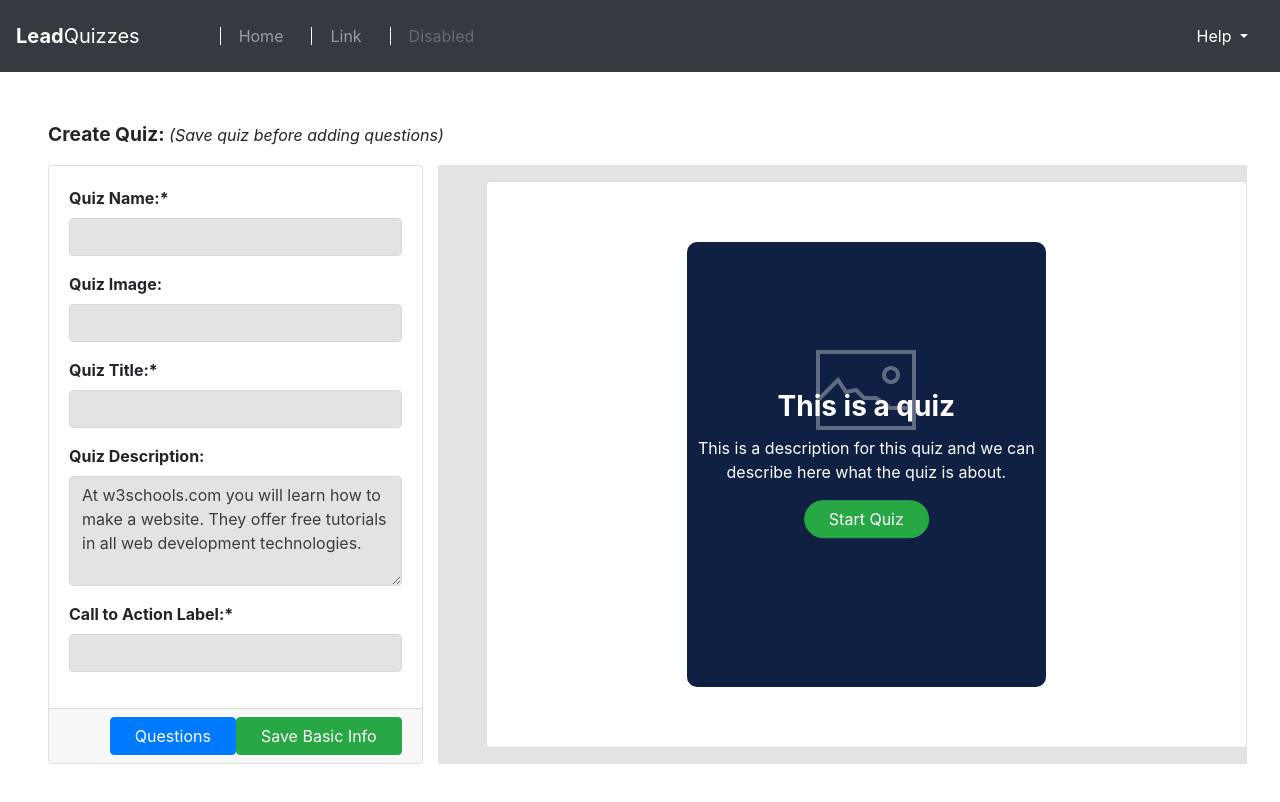
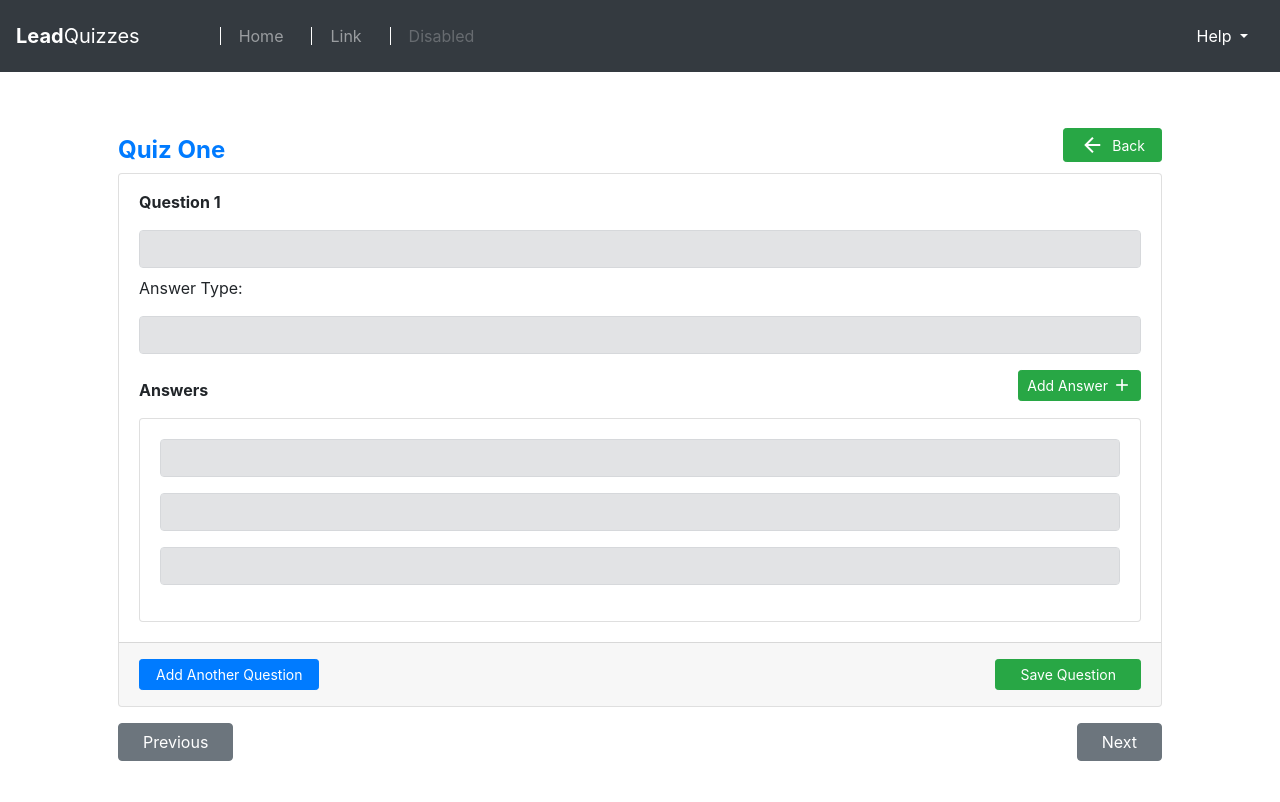
Before and after one commit to LennyDennis/assessment, an Angular app: page / in a window 1280 px wide. Shown: the top 802 px of the page. Built offline with nearby package versions, Linux system fonts and the light colour scheme.

Commit message:
Add add question designs

```diff
--- /dev/null
+++ b/src/app/add-question/add-question.component.css
@@ -0,0 +1,3 @@
+.tiny {
+    font-size: 20px;
+}
--- /dev/null
+++ b/src/app/add-question/add-question.component.html
@@ -0,0 +1,66 @@
+<div class="container p-5">
+
+    <a class="btn btn-success btn-sm px-3 d-flex align-items-center float-right mt-2">
+        <i class="material-icons mr-2 fa-2x">arrow_back</i> Back
+    </a>
+    <div class="d-flex row justify-content-between align-items-center">
+        <div class="col-12 px-0">
+            <h4 class="mt-3 text-primary font-weight-bold">Quiz One</h4>
+        </div>
+    </div>
+
+
+    <div class="card ">
+        <div class="card-body  pt-2">
+
+            <p class="mt-2 font-weight-bold">Question 1</p>
+
+            <div class="input-group mb-2">
+                <input type="text" class="form-control alert-secondary" id="basic-url" aria-describedby="basic-addon3">
+            </div>
+
+            <p class="question">Answer Type:</p>
+            <div class="input-group p-0  mb-2">
+                <input type="text" class="form-control alert-secondary" id="basic-url" aria-describedby="basic-addon3">
+            </div>
+
+
+            <a class="btn btn-success btn-sm d-flex align-items-center float-right mt-2">
+                Add Answer
+                <i class="tiny material-icons ml-1 ">add</i>
+            </a>
+            <div class="d-flex row justify-content-between align-items-center">
+                <div class="col-12 px-0">
+                    <p class="mt-3 font-weight-bold">Answers</p>
+                </div>
+            </div>
+
+            <div class="card ">
+                <div class="card-body">
+                    <input type="text" class="form-control alert-secondary mb-3" id="basic-url" aria-describedby="basic-addon3">
+
+                    <input type="text" class="form-control alert-secondary mb-3" id="basic-url" aria-describedby="basic-addon3">
+
+                    <input type="text" class="form-control alert-secondary mb-3" id="basic-url" aria-describedby="basic-addon3">
+
+                </div>
+            </div>
+
+        </div>
+
+        <div class="card-footer d-flex justify-content-between py-0">
+            <a href="#" class="btn btn-sm btn-primary card-footer-button my-3 px-3 " role="button">Add Another Question </a>
+            <a href="#" class="btn btn-sm btn-success card-footer-button my-3 px-4 " role="button">Save Question </a>
+        </div>
+
+    </div>
+
+    <div class=" d-flex justify-content-between py-0">
+        <a href="#" class="btn btn-secondary card-footer-button my-3 px-4 " role="button">Previous </a>
+        <a href="#" class="btn btn-secondary card-footer-button my-3 px-4 " role="button">Next </a>
+    </div>
+
+
+
+
+</div>
--- /dev/null
+++ b/src/app/add-question/add-question.component.ts
@@ -0,0 +1,15 @@
+import { Component, OnInit } from '@angular/core';
+
+@Component({
+  selector: 'app-add-question',
+  templateUrl: './add-question.component.html',
+  styleUrls: ['./add-question.component.css']
+})
+export class AddQuestionComponent implements OnInit {
+
+  constructor() { }
+
+  ngOnInit() {
+  }
+
+}
--- a/src/app/app.component.html
+++ b/src/app/app.component.html
@@ -4,4 +4,6 @@
 
 <!-- <app-take-quiz></app-take-quiz> -->
 
-<app-add-quiz></app-add-quiz>
+<!-- <app-add-quiz></app-add-quiz> -->
+
+<app-add-question></app-add-question>
--- a/src/app/app.module.ts
+++ b/src/app/app.module.ts
@@ -8,6 +8,7 @@ import { QuizesComponent } from './quizes/quizes.component';
 import { NavbarComponent } from './navbar/navbar.component';
 import { TakeQuizComponent } from './take-quiz/take-quiz.component';
 import { AddQuizComponent } from './add-quiz/add-quiz.component';
+import { AddQuestionComponent } from './add-question/add-question.component';
 
 @NgModule({
   declarations: [
@@ -15,7 +16,8 @@ import { AddQuizComponent } from './add-quiz/add-quiz.component';
     QuizesComponent,
     NavbarComponent,
     TakeQuizComponent,
-    AddQuizComponent
+    AddQuizComponent,
+    AddQuestionComponent
   ],
   imports: [
     BrowserModule,
```
Also changed, not shown: 1 other file (tests, documents, lock files or other folders).
